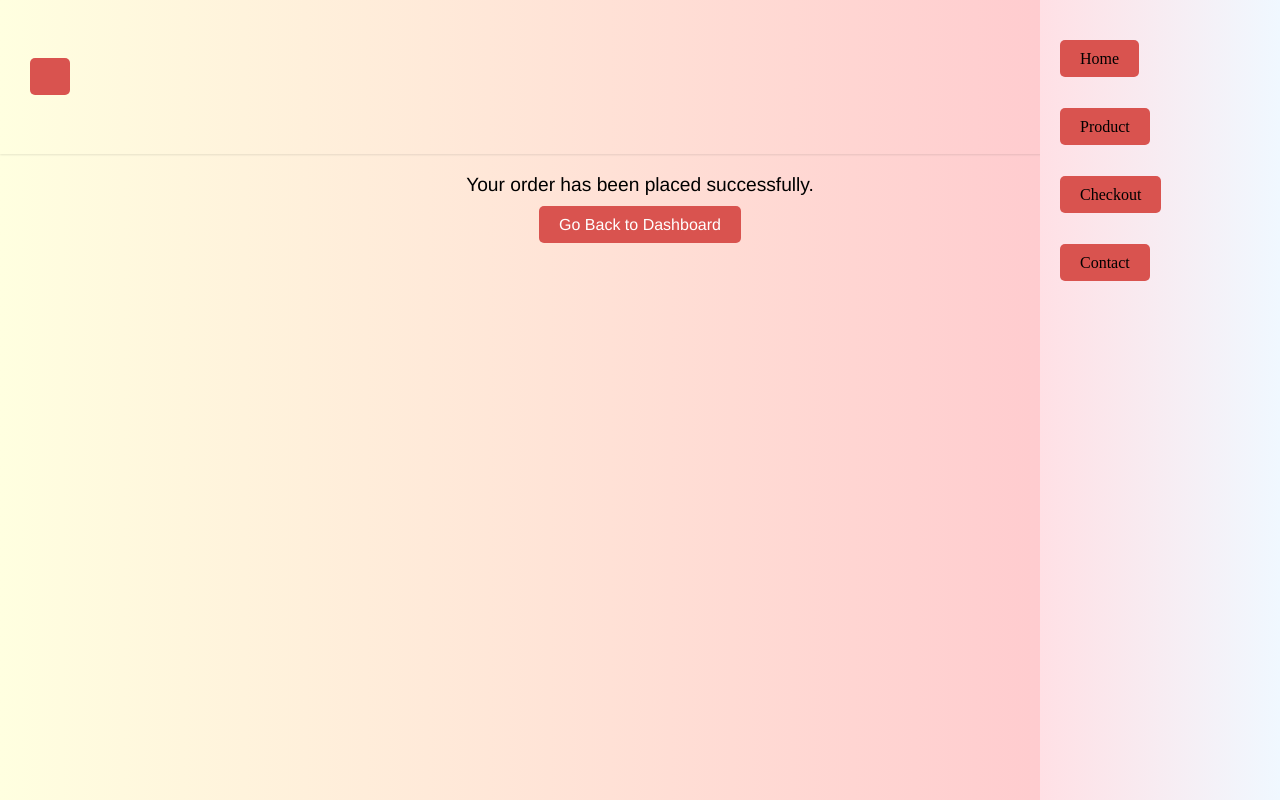
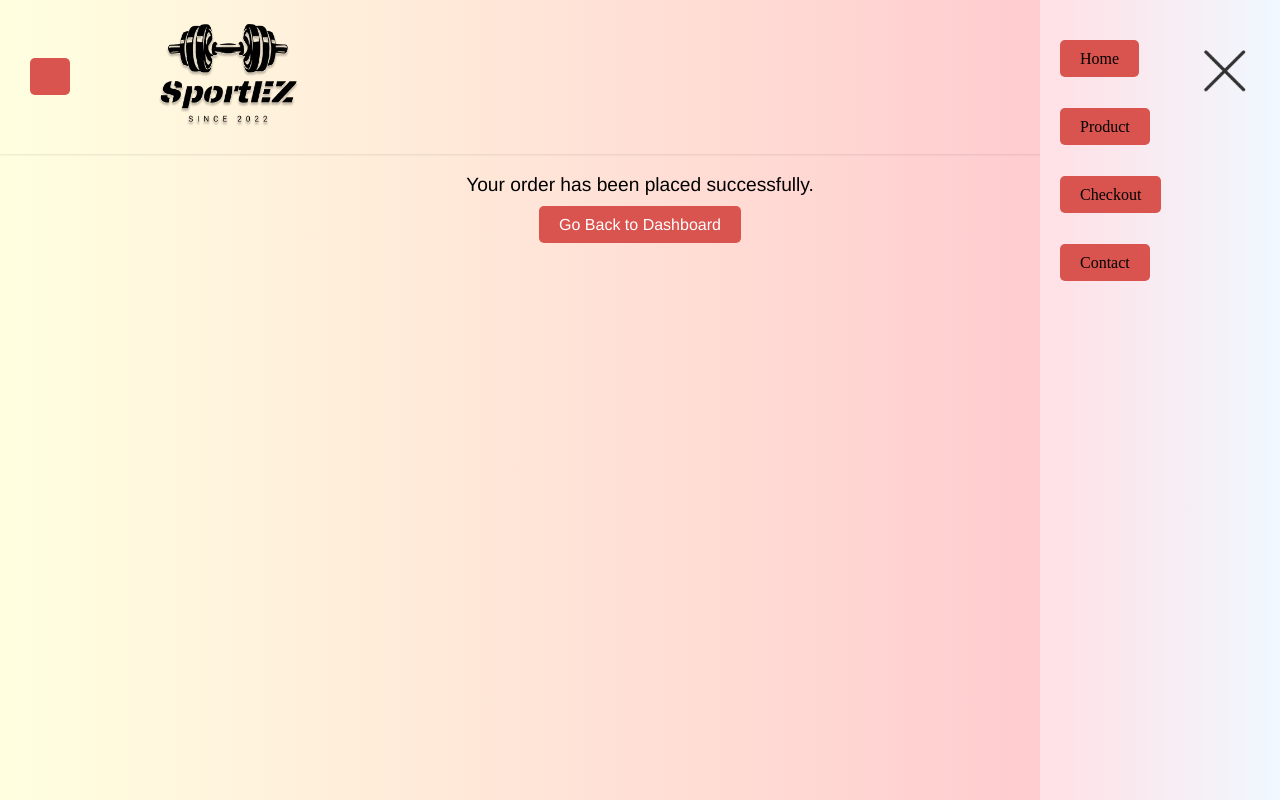
Before and after one commit to hadidean/Sports-Equipment-E-Commerce-SportEZ-, a website: page thankyou.html in a window 1280 px wide. Both pictures are taken after a click on the element 1225 px from the left and 55 px from the top of the page. Drawn offline with Linux system fonts and the light colour scheme.

Commit message:
Update thankyou.html

```diff
--- a/thankyou.html
+++ b/thankyou.html
@@ -11,7 +11,7 @@
   <header>
     <!-- LOGO -->
     <div id="header-logo">
-        <a href="dashboard.html"><img src="images/logo.png" alt="" /></a>
+        <a href="dashboard.html"><img src="imgs/logo.png" alt="" /></a>
     </div>
 
     <!-- NAVIGATION MENU -->
@@ -26,7 +26,7 @@
         </nav>
     </div>
     <div id="menuBtn">
-        <img src="Images/menu.png" id="menu" alt="">
+        <img src="imgs/menu.png" id="menu" alt="">
     </div>
 </header>
 
@@ -38,11 +38,11 @@
     menuBtn.onclick = function(){
         if(sideNav.style.right == "-240px"){
             sideNav.style.right = "0";
-            menu.src = "Images/close.png";
+            menu.src = "imgs/close.png";
         }
         else{
             sideNav.style.right = "-240px";
-            menu.src = "Images/menu.png";
+            menu.src = "imgs/menu.png";
         }
     }
 </script>
```
